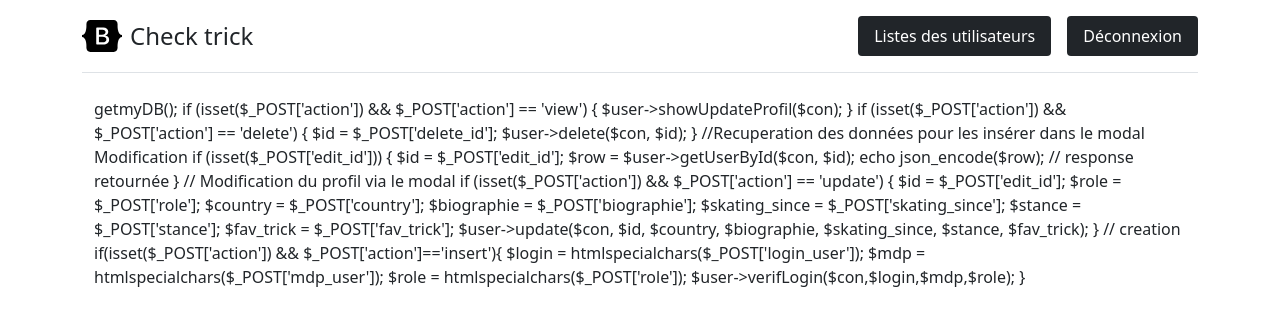
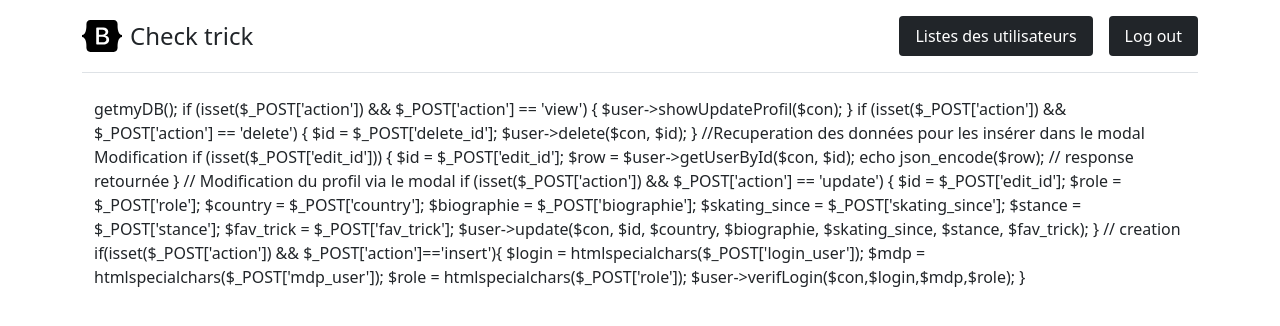
Before and after one commit to TheoKraichette/check_trick_php, a PHP site: page /views/accueil.php in a window 1280 px wide. Shown: the top 326 px of the page. Run offline with PHP 8.4, Linux system fonts and the light colour scheme; the visitor is signed in with stand-in values (Sample User, id 1); some libraries are stand-ins or nearby versions.

Commit message:
front modif

```diff
--- a/classes/Permission.class.php
+++ b/classes/Permission.class.php
@@ -164,7 +164,7 @@
                         <p class="fonts">Fav trick : ' . $_SESSION["fav_trick"] . '</p>
 
                     </div>                     <div class="px-4 mt-1">
-                    <p class="fonts">My stars : ' . $_SESSION["total_stars"] . '</p>
+                    <p class="fonts">My stars : ' . $_SESSION["total_stars"] . '<i class="bi bi-star-fill text-warning"></i></p>
 
                 </div>
                                 <div class="buttons">
--- a/views/accueil.php
+++ b/views/accueil.php
@@ -12,6 +12,8 @@
 <head>
     <meta charset='utf-8'>
     <link rel="stylesheet" href="https://cdn.jsdelivr.net/npm/bootstrap@5.1.3/dist/css/bootstrap.min.css" integrity="sha384-1BmE4kWBq78iYhFldvKuhfTAU6auU8tT94WrHftjDbrCEXSU1oBoqyl2QvZ6jIW3" crossorigin="anonymous">
+    <link rel="stylesheet" href="https://cdn.jsdelivr.net/npm/bootstrap-icons@1.8.0/font/bootstrap-icons.css" integrity="sha384-ejwKkLla8gPP8t2u0eQyL0Q/4ItcnyveF505U0NIobD/SMsNyXrLti6CWaD0L52l" crossorigin="anonymous">
+
     <title>Check trick</title>
 </head>
 
@@ -40,18 +42,18 @@
 
                 <li class="nav-item">
                     <form action="" method='post'>
-                        <button type="submit" class="nav-link active bg-dark" name="deco">Déconnexion</button>
+                        <button type="submit" class="nav-link active bg-dark" name="deco">Log out</button>
                     </form>
                 </li>
             </ul>
         </header>
         <main>
             <div class="container">
-                <div class="row">
-                    <div id="profil_user">
 
-                    </div>
+                <div id="profil_user">
+
                 </div>
+
                 <div class="row">
                     <!-- Modal Pour Modifier un  article  -->
                     <div class="modal fade" id="editModal">
--- a/views/admin_crea_user.php
+++ b/views/admin_crea_user.php
@@ -39,7 +39,7 @@
                 ?>
                 <li class="nav-item">
                     <form action="" method='post'>
-                        <button type="submit" class="nav-link active bg-dark" name="deco">Déconnexion</button>
+                        <button type="submit" class="nav-link active bg-dark" name="deco">Log out</button>
                     </form>
                 </li>
             </ul>
--- a/views/list_trick.php
+++ b/views/list_trick.php
@@ -38,7 +38,7 @@
             <ul class="nav nav-pills">
                 <li class="nav-item">
                     <form action="" method='post'>
-                        <button type="submit" class="nav-link active bg-dark" name="deco">Déconnexion</button>
+                        <button type="submit" class="nav-link active bg-dark" name="deco">Log out</button>
                     </form>
                 </li>
             </ul>
```
Also changed, not shown: classes/Trick.class.php (+5 -11 lines).
